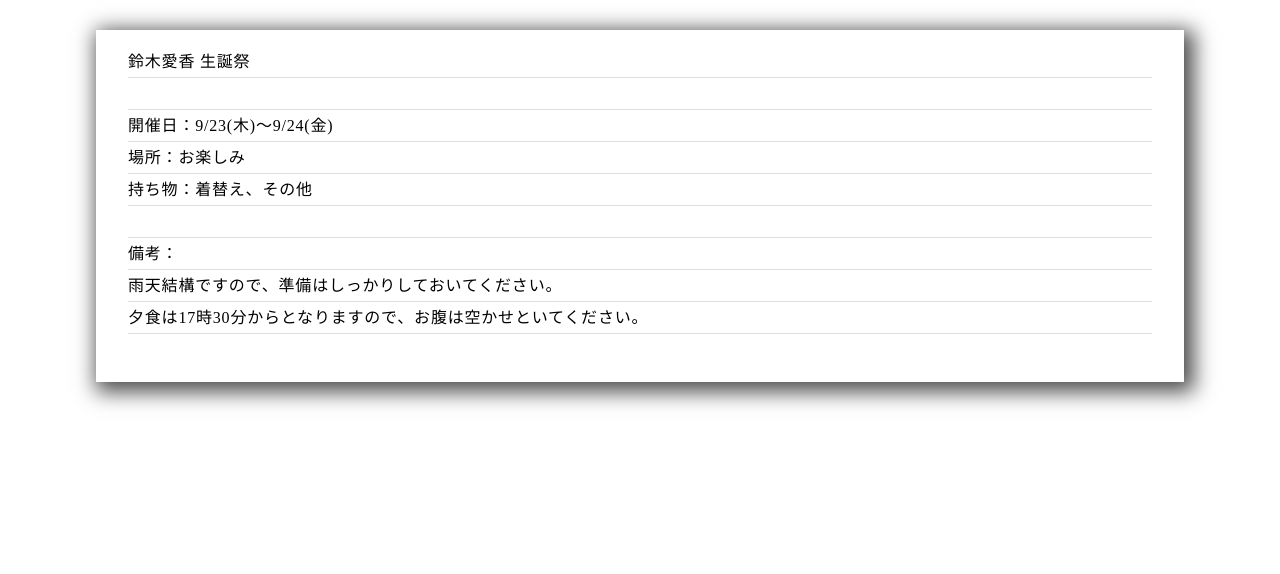
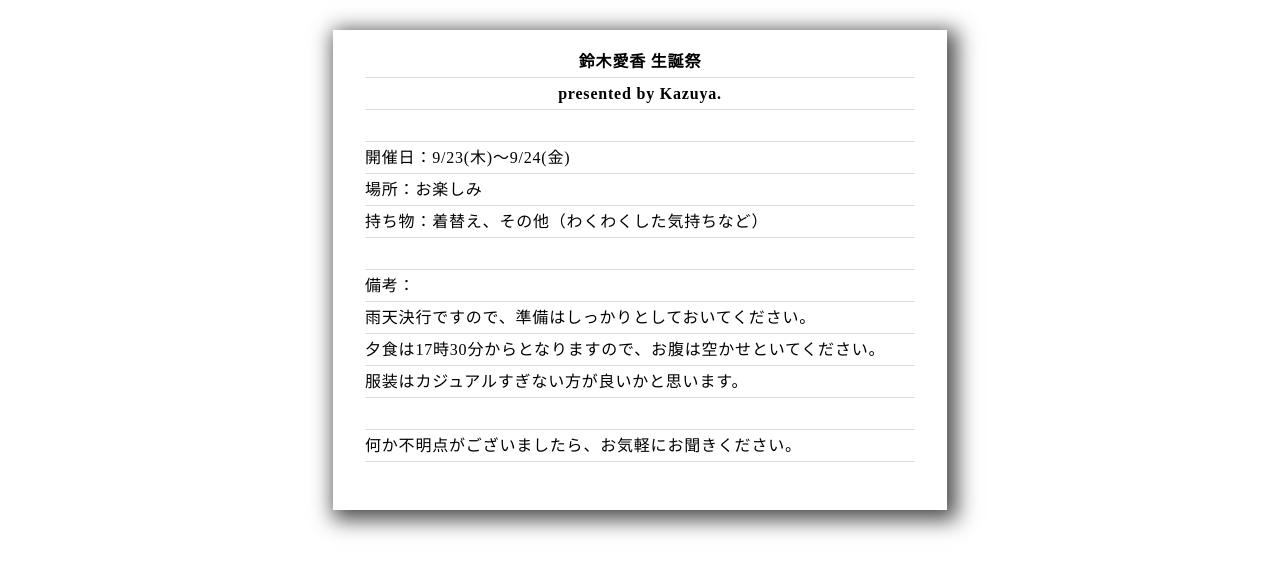
Before and after one commit to kazu-megane/album, a Next.js app: page / in a window 1280 px wide. Shown: the top 574 px of the page. Built offline with nearby package versions, Linux system fonts and the light colour scheme; a web font is replaced by a local one.

Commit message:
[fix]schedule

```diff
--- a/pages/index.tsx
+++ b/pages/index.tsx
@@ -14,6 +14,8 @@ const Schedule: FC = () => {
             ])}
           >
             鈴木愛香 生誕祭
+            <br />
+            presented by Kazuya.
           </p>
           <p className={style.Schedule__noteMessage}>
             開催日：9/23(木)〜9/24(金)
@@ -25,7 +27,7 @@ const Schedule: FC = () => {
               style["Schedule__noteMessage--new"],
             ])}
           >
-            持ち物：着替え、その他
+            持ち物：着替え、その他（わくわくした気持ちなど）
           </p>
           <p
             className={createClassName([
@@ -35,9 +37,19 @@ const Schedule: FC = () => {
           >
             備考：
             <br />
-            雨天結構ですので、準備はしっかりしておいてください。
+            雨天決行ですので、準備はしっかりとしておいてください。
             <br />
             夕食は17時30分からとなりますので、お腹は空かせといてください。
+            <br />
+            服装はカジュアルすぎない方が良いかと思います。
+          </p>
+          <p
+            className={createClassName([
+              style.Schedule__noteMessage,
+              style["Schedule__noteMessage--new"],
+            ])}
+          >
+            何か不明点がございましたら、お気軽にお聞きください。
           </p>
         </div>
       </div>
--- a/pages/style.module.scss
+++ b/pages/style.module.scss
@@ -3,6 +3,7 @@
     background: #fff;
     padding: 1em 2em;
     width: 80%;
+    max-width: 550px;
     margin: 30px auto;
     box-shadow: 5px 5px 20px 5px rgba(0, 0, 0, 0.7);
   }
@@ -22,6 +23,11 @@
   & &__noteMessage {
     font-family: "Klee One", cursive;
 
+    &:first-child {
+      text-align: center;
+      font-weight: bold;
+    }
+
     &.Schedule__noteMessage--new {
       margin-bottom: 2em;
     }
```
